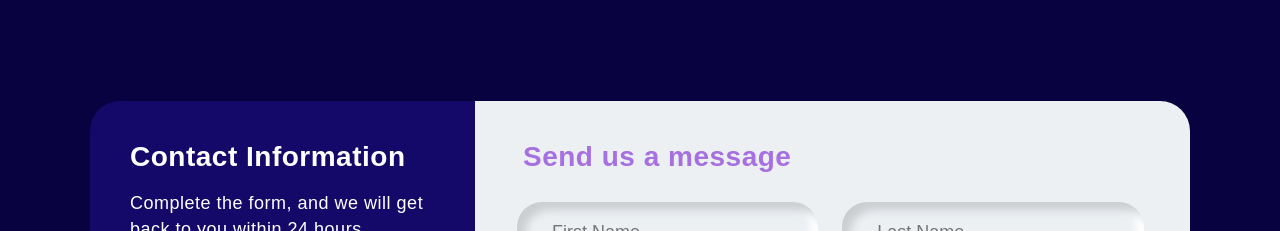
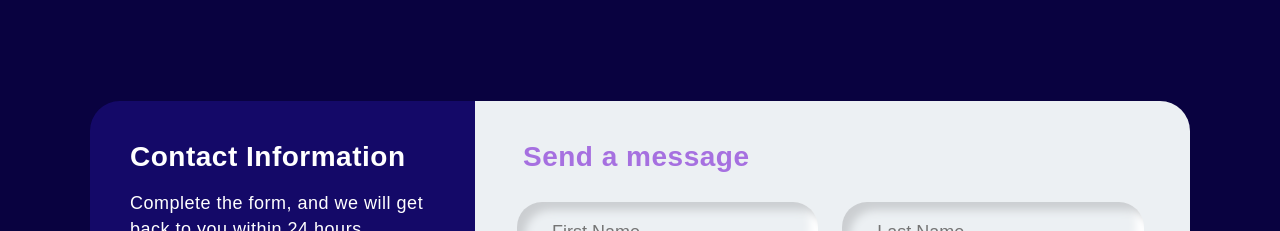
Before and after one commit to PunsaraniUdayanjana/punsaraniudayanjana.github.io, a plain HTML site: page index.html in a window 1280 px wide. Shown: the part 5587-5818 px from the top of the page. Drawn offline with nearby package versions, Linux system fonts and the light colour scheme; some packages are replaced by stand-ins of ours; a script that the page names is missing.

Commit message:
Update index.html

```diff
--- a/index.html
+++ b/index.html
@@ -306,7 +306,7 @@
 
             <div class="form-wrap">
                 <form action="#" method="POST">
-                    <h2 class="form-title">Send us a message</h2>
+                    <h2 class="form-title">Send a message</h2>
                     <div class="form-fields">
                         <div class="form-group">
                             <input type="text" class="fname" id="firstName" placeholder="First Name">
```
